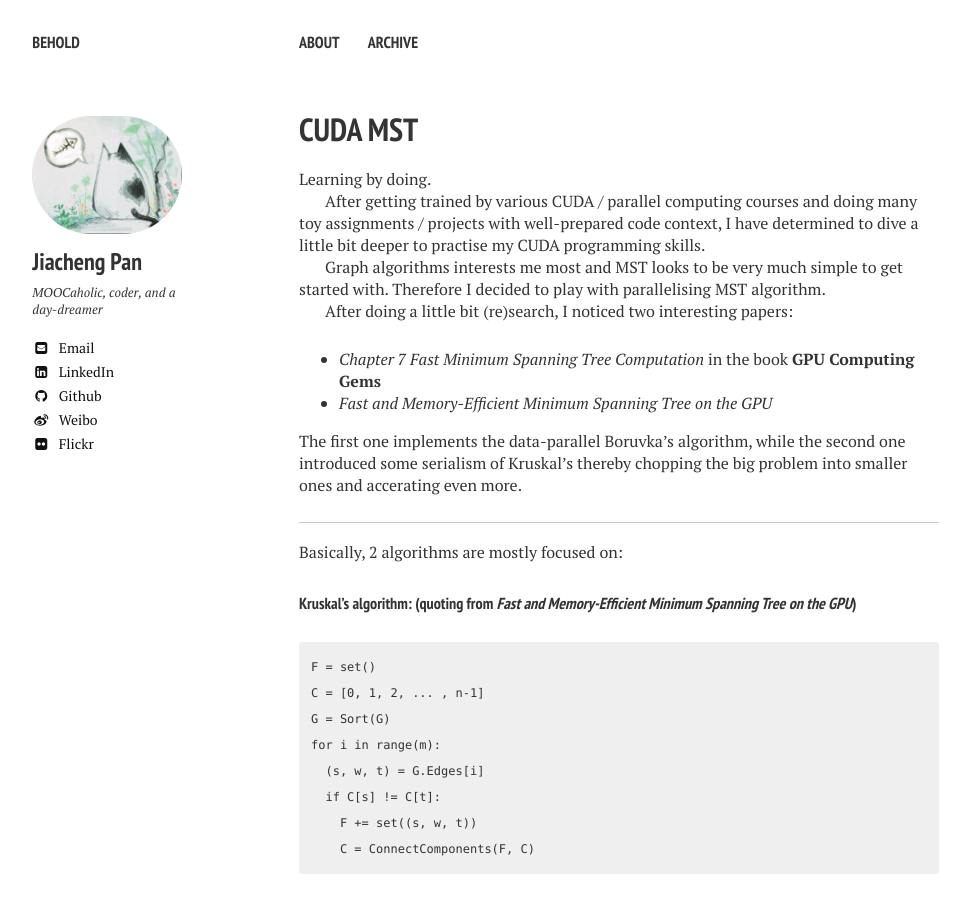
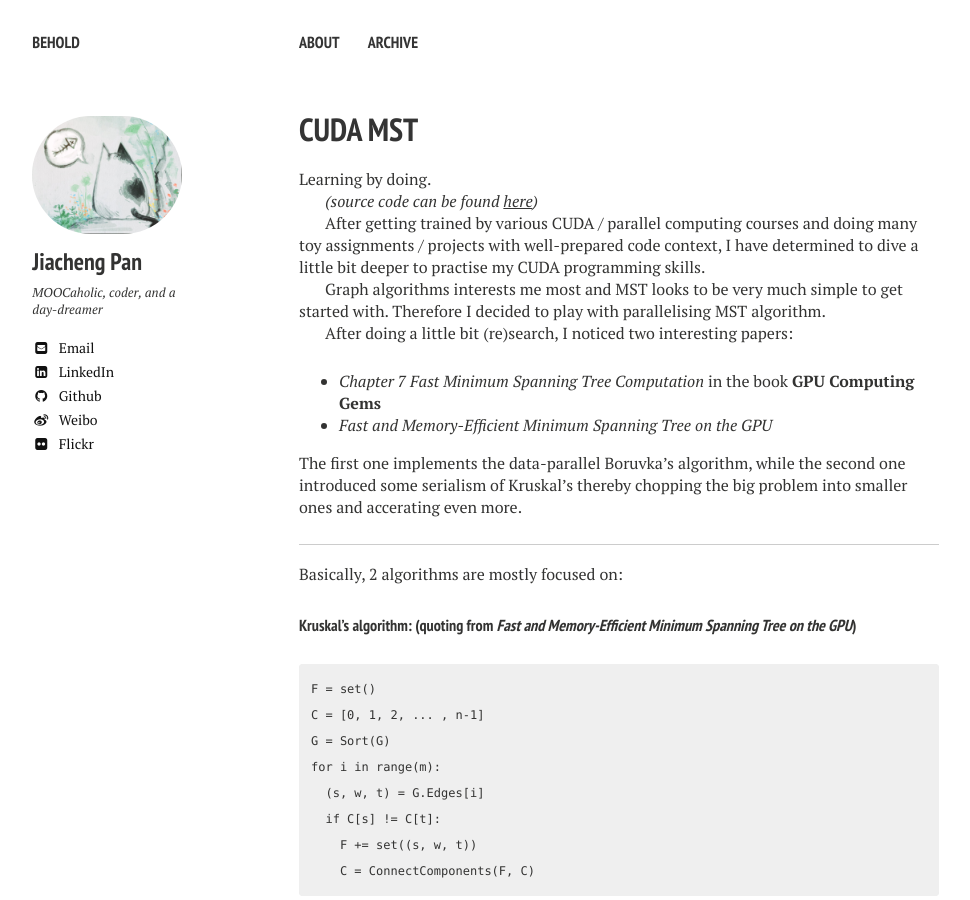
Before and after one commit to jiachengpan/jiachengpan.github.io, a Jekyll site: the page built from _posts/2016-04-20-cuda-mst.markdown, in a window 1280 px wide and 900 px high. Shown: the whole window, without its empty margins (21-991 px from the left). Built offline with Jekyll 4.4.1, drawn with Linux system fonts in a browser that asks for light colours; emoji names are drawn with the system emoji font.

Commit message:
add source code

```diff
--- a/_posts/2016-04-20-cuda-mst.markdown
+++ b/_posts/2016-04-20-cuda-mst.markdown
@@ -12,6 +12,8 @@ date: 2016-04-20T11:25:06+08:00
 
 Learning by doing.
 
+
+*(source code can be found [here](https://github.com/jiachengpan/cudaMST))*
 
 After getting trained by various CUDA / parallel computing courses and doing many toy assignments / projects with well-prepared code context, I have determined to dive a little bit deeper to practise my CUDA programming skills.
 
```
